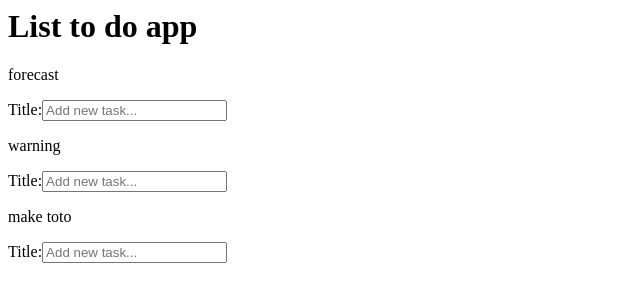
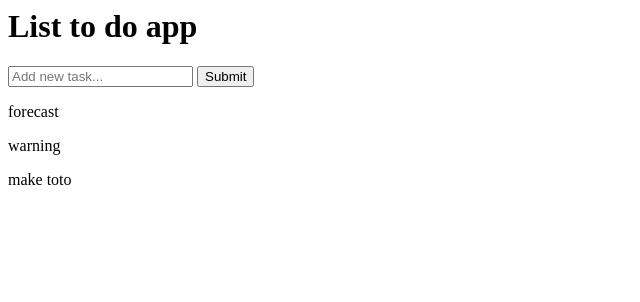
Before and after one commit to mhammed2020/Create-todoList-App-with-Django, a Django app: page / in a window 1280 px wide. Shown: the top 302 px of the page, without its empty margins (0-640 px from the left). Run offline with Django 3.2, Linux system fonts and the light colour scheme; data comes from the database, SQL or seed files in the repository.

Commit message:
add html form with post method in order to send data to our account app

```diff
--- a/account/templates/account/list.html
+++ b/account/templates/account/list.html
@@ -1,11 +1,23 @@
 <h1> List to do app</h1>
+
+
+
+
+<form method="POST" action="/">
+    {% csrf_token %}
+    {{form.title}}
+    <input class="btn btn-info" type="submit" name="Create Task">
+</form>
+
+
+
+
 
 {% for task in tasks  %}
 <div>
     <p>{{task.title}}</p>
 
 </div>
-{{form}}
 
 
 {% endfor %}
```
